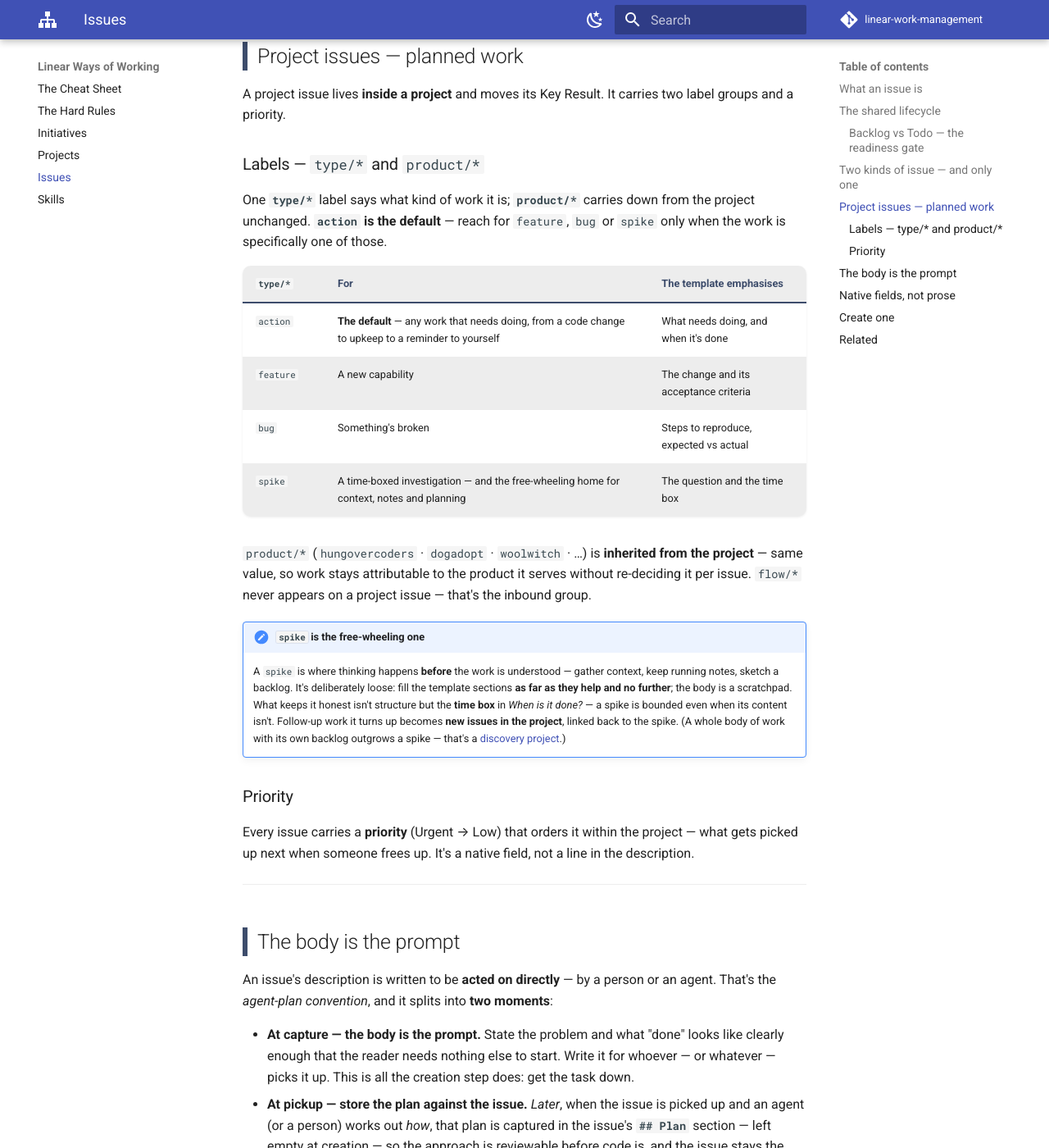
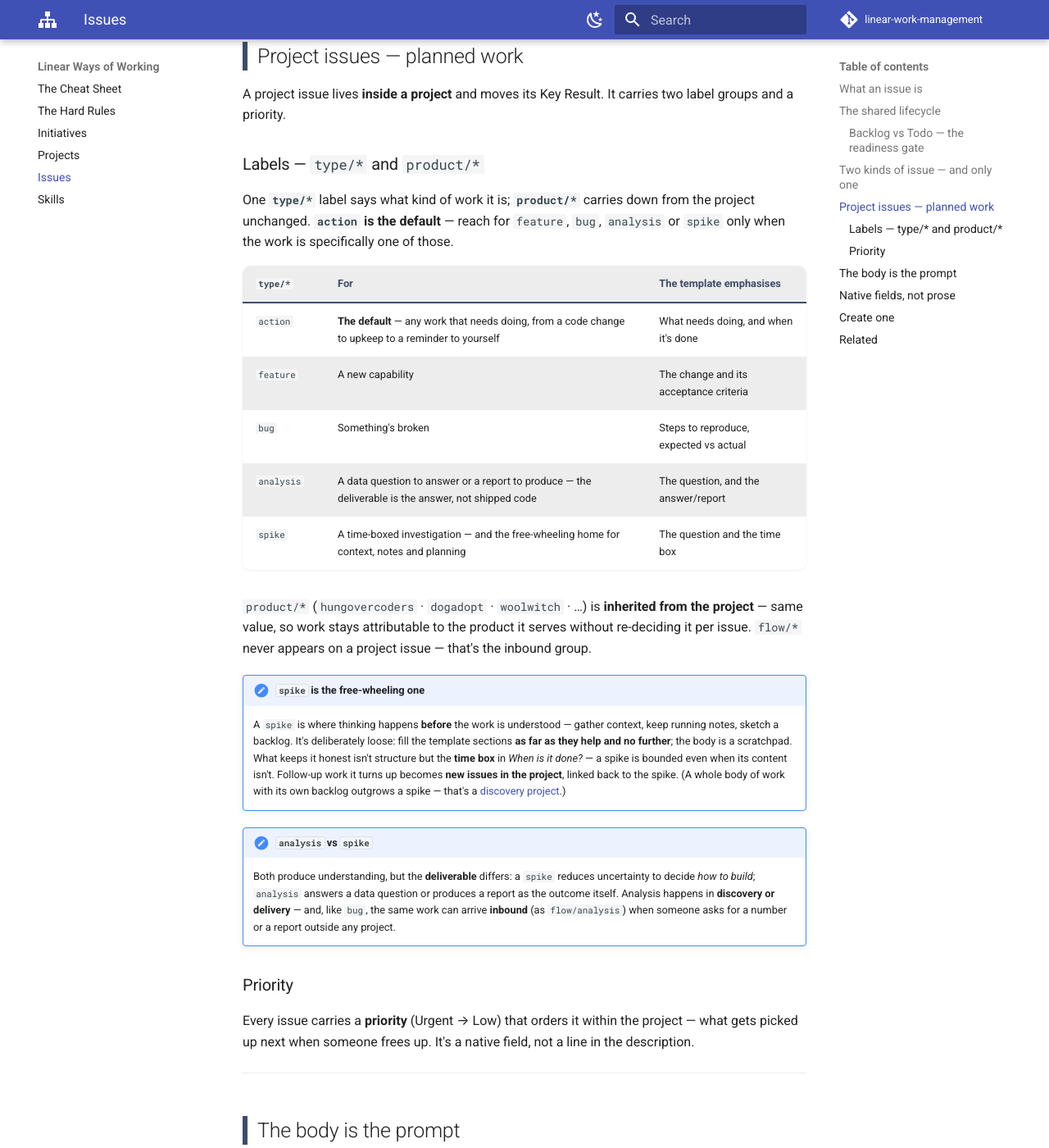
Before and after one commit to hungovercoders/linear-work-management, an MkDocs documentation site: the page built from docs/issues.md, in a window 1280 px wide and 1400 px high, scrolled down 2307 px. Shown: the whole window at 82% size. Built offline with MkDocs 1.6.1 and Material for MkDocs 9.7.7, drawn with Linux system fonts in a browser that asks for light colours; comment, search, counter and statistics services are not loaded.

Commit message:
feat(issues): add analysis as a kind of work (type/* and flow/*)
Data analysis — a question to answer or a report to produce — is
distinct from a spike (which decides how to build). It happens in
discovery or delivery as type/analysis, and can arrive inbound as
flow/analysis, mirroring how bug appears in both groups. Added to the
Issues page, cheat sheet (type/flow/SLA tables), skill and template.

Co-authored-by: Claude Opus 4.8 (1M context) <noreply@anthropic.com>

```diff
--- a/docs/issues.md
+++ b/docs/issues.md
@@ -84,14 +84,15 @@ groups and a priority.
 ### Labels — `type/*` and `product/*`
 
 One **`type/*`** label says what kind of work it is; **`product/*`** carries down from the
-project unchanged. **`action` is the default** — reach for `feature`, `bug` or `spike` only when
-the work is specifically one of those.
+project unchanged. **`action` is the default** — reach for `feature`, `bug`, `analysis` or
+`spike` only when the work is specifically one of those.
 
 | `type/*` | For | The template emphasises |
 |---|---|---|
 | `action` | **The default** — any work that needs doing, from a code change to upkeep to a reminder to yourself | What needs doing, and when it's done |
 | `feature` | A new capability | The change and its acceptance criteria |
 | `bug` | Something's broken | Steps to reproduce, expected vs actual |
+| `analysis` | A data question to answer or a report to produce — the deliverable is the answer, not shipped code | The question, and the answer/report |
 | `spike` | A time-boxed investigation — and the free-wheeling home for context, notes and planning | The question and the time box |
 
 `product/*` (`hungovercoders` · `dogadopt` · `woolwitch` · …) is **inherited from the project** —
@@ -106,6 +107,13 @@ issue. `flow/*` never appears on a project issue — that's the inbound group.
     Follow-up work it turns up becomes **new issues in the project**, linked back to the spike. (A
     whole body of work with its own backlog outgrows a spike — that's a [discovery
     project](projects.md#discovery-phase-is-there-something-here-idea-scoping).)
+
+!!! note "`analysis` vs `spike`"
+    Both produce understanding, but the **deliverable** differs: a `spike` reduces uncertainty to
+    decide *how to build*; `analysis` answers a data question or produces a report as the outcome
+    itself. Analysis happens in **discovery or delivery** — and, like `bug`, the same work can
+    arrive **inbound** (as `flow/analysis`) when someone asks for a number or a report outside any
+    project.
 
 ### Priority
 
```
Also changed, not shown: docs/index.md (+3 -1 lines), skills/linear-issue/SKILL.md (+7 -4 lines), skills/linear-issue/template.md (+7 -6 lines).
